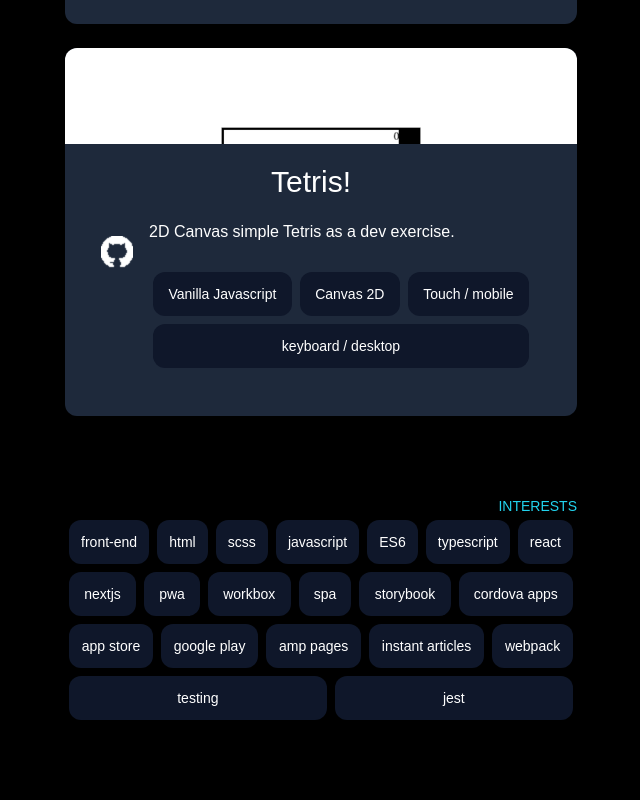
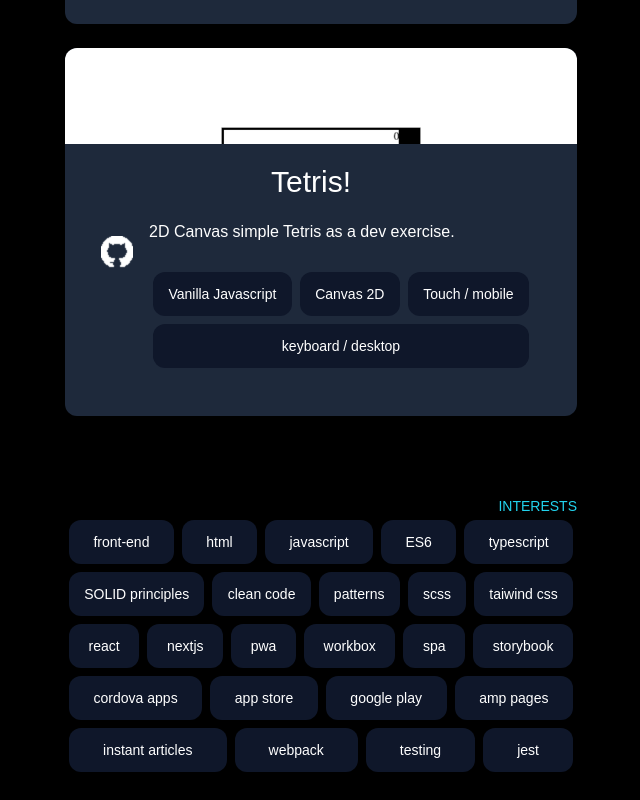
Before and after one commit to neuroflip/flatline-website, a Next.js app: page / in a window 1280 px wide. Shown: the part 3960-4760 px from the top of the page, without its empty margins (319-959 px from the left). Before the commit the page ends 4708 px from the top, so only its background shows below. Built offline with nearby package versions, Linux system fonts and the light colour scheme; a web font is replaced by a local one.

Commit message:
Added por interests tags

```diff
--- a/app/ui/TagCard.tsx
+++ b/app/ui/TagCard.tsx
@@ -3,10 +3,16 @@ import Tag from './Tag'
 
 function TagCard() {
     return <div className='mb-6 mt-0 flew-row flex-wrap flex'>
-    <Tag text='front-end'></Tag><Tag text='html'></Tag><Tag text='scss'></Tag><Tag text='javascript'></Tag><Tag text='ES6'></Tag>
-    <Tag text='typescript'></Tag><Tag text='react'></Tag><Tag text='nextjs'></Tag><Tag text='pwa'></Tag><Tag text='workbox'></Tag>
-    <Tag text='spa'></Tag><Tag text='storybook'></Tag><Tag text='cordova apps'></Tag><Tag text='app store'></Tag><Tag text='google play'></Tag>
-    <Tag text='amp pages'></Tag><Tag text='instant articles'></Tag><Tag text='webpack'></Tag><Tag text='testing'></Tag><Tag text='jest'></Tag>
+    <Tag text='front-end'></Tag><Tag text='html'></Tag><Tag text='javascript'></Tag>
+    <Tag text='ES6'></Tag><Tag text='typescript'></Tag><Tag text='SOLID principles'></Tag>
+    <Tag text='clean code'></Tag><Tag text='patterns'></Tag><Tag text='scss'></Tag>
+    <Tag text='taiwind css'></Tag><Tag text='react'></Tag><Tag text='nextjs'></Tag>
+    <Tag text='pwa'></Tag><Tag text='workbox'></Tag><Tag text='spa'></Tag>
+    <Tag text='storybook'></Tag>
+
+    <Tag text='cordova apps'></Tag><Tag text='app store'></Tag><Tag text='google play'></Tag>
+    <Tag text='amp pages'></Tag><Tag text='instant articles'></Tag><Tag text='webpack'></Tag>
+    <Tag text='testing'></Tag><Tag text='jest'></Tag>
   </div>
 }
 
```
